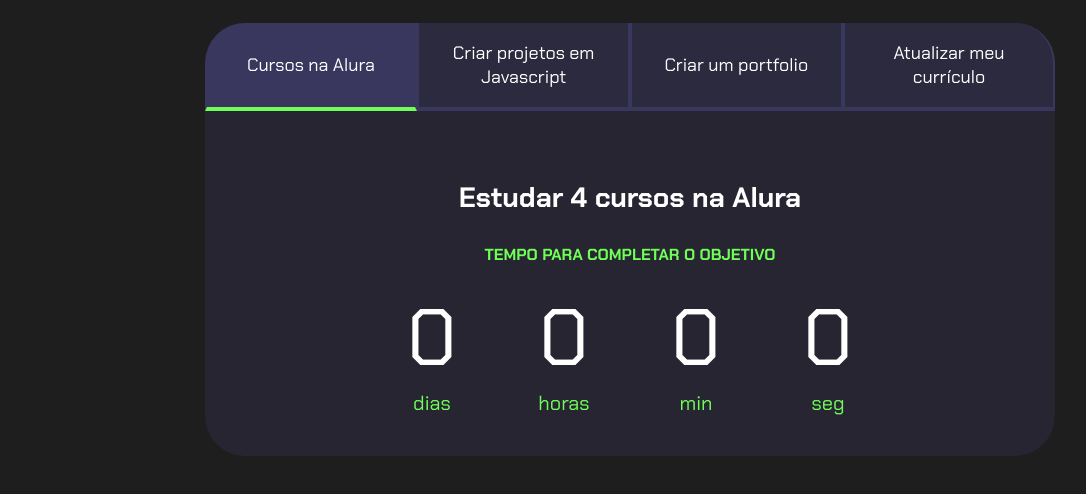
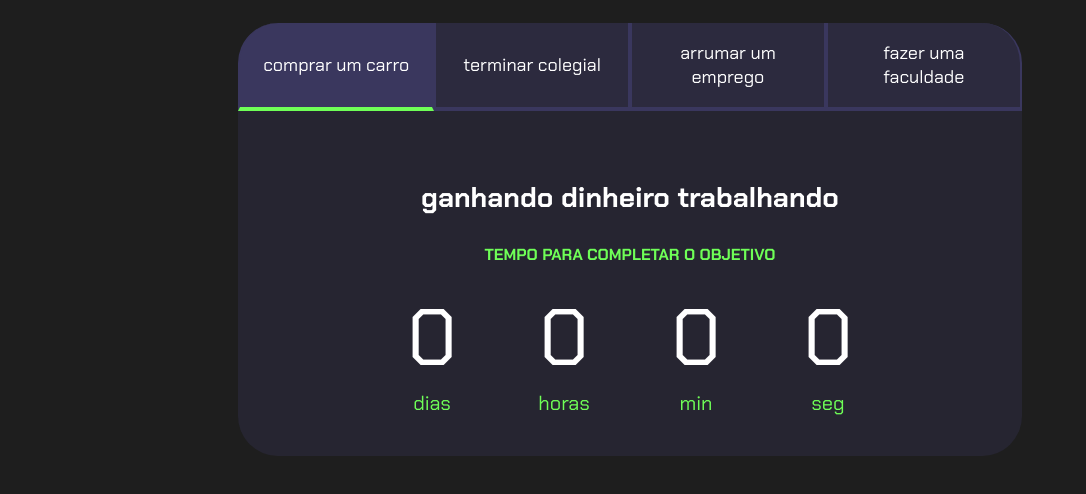
Before and after one commit to Matheusinhodograu/site-1, a plain HTML site: page index.html in a window 1280 px wide. Shown: the part 80-574 px from the top of the page, without its empty margins (10-1096 px from the left). Drawn offline with Linux system fonts and the light colour scheme.

Commit message:
Add files via upload

```diff
--- a/index.html
+++ b/index.html
@@ -13,14 +13,14 @@
         <h2 class="titulo-principal">Meus objetivos do ano<span>_</span></h2>
         <div class="conteudo">
             <div class="botoes">
-                <button class="botao ativo">Cursos na Alura</button>
-                <button class="botao">Criar projetos em Javascript</button>
-                <button class="botao">Criar um portfolio</button>
-                <button class="botao">Atualizar meu currículo</button>
+                <button class="botao ativo">comprar um carro</button>
+                <button class="botao">terminar colegial</button>
+                <button class="botao">arrumar um emprego</button>
+                <button class="botao">fazer uma faculdade</button>
             </div>
             <div class="abas-textos">
                 <div class="aba-conteudo ativo">
-                    <h3 class="aba-conteudo-titulo-principal">Estudar 4 cursos na Alura</h3>
+                    <h3 class="aba-conteudo-titulo-principal">ganhando dinheiro trabalhando</h3>
                     <h4 class="aba-conteudo-titulo-secundario">Tempo para completar o objetivo</h4>
                     <div class="contador">
                         <div class="contador-digito">
@@ -42,7 +42,7 @@
                     </div>
                 </div>
                 <div class="aba-conteudo">
-                    <h3 class="aba-conteudo-titulo-principal">Criar 5 projetos em Javascript</h3>
+                    <h3 class="aba-conteudo-titulo-principal">estudar bastante</h3>
                     <h4 class="aba-conteudo-titulo-secundario">Tempo para completar o objetivo</h4>
                     <div class="contador">
                         <div class="contador-digito">
@@ -64,7 +64,7 @@
                     </div>
                 </div>
                 <div class="aba-conteudo">
-                    <h3 class="aba-conteudo-titulo-principal">Criar um portfolio com os meus 3 melhores projetos</h3>
+                    <h3 class="aba-conteudo-titulo-principal">entregar curriculos em lojas</h3>
                     <h4 class="aba-conteudo-titulo-secundario">Tempo para completar o objetivo</h4>
                     <div class="contador">
                         <div class="contador-digito">
@@ -86,7 +86,7 @@
                     </div>
                 </div>
                 <div class="aba-conteudo">
-                    <h3 class="aba-conteudo-titulo-principal">Atualizar meu curriculo com os certificados da Alura</h3>
+                    <h3 class="aba-conteudo-titulo-principal">estudar para terminar o colegial e ass tirar notas boas para engressar na faculdade</h3>
                     <h4 class="aba-conteudo-titulo-secundario">Tempo para completar o objetivo</h4>
                     <div class="contador">
                         <div class="contador-digito">
```
